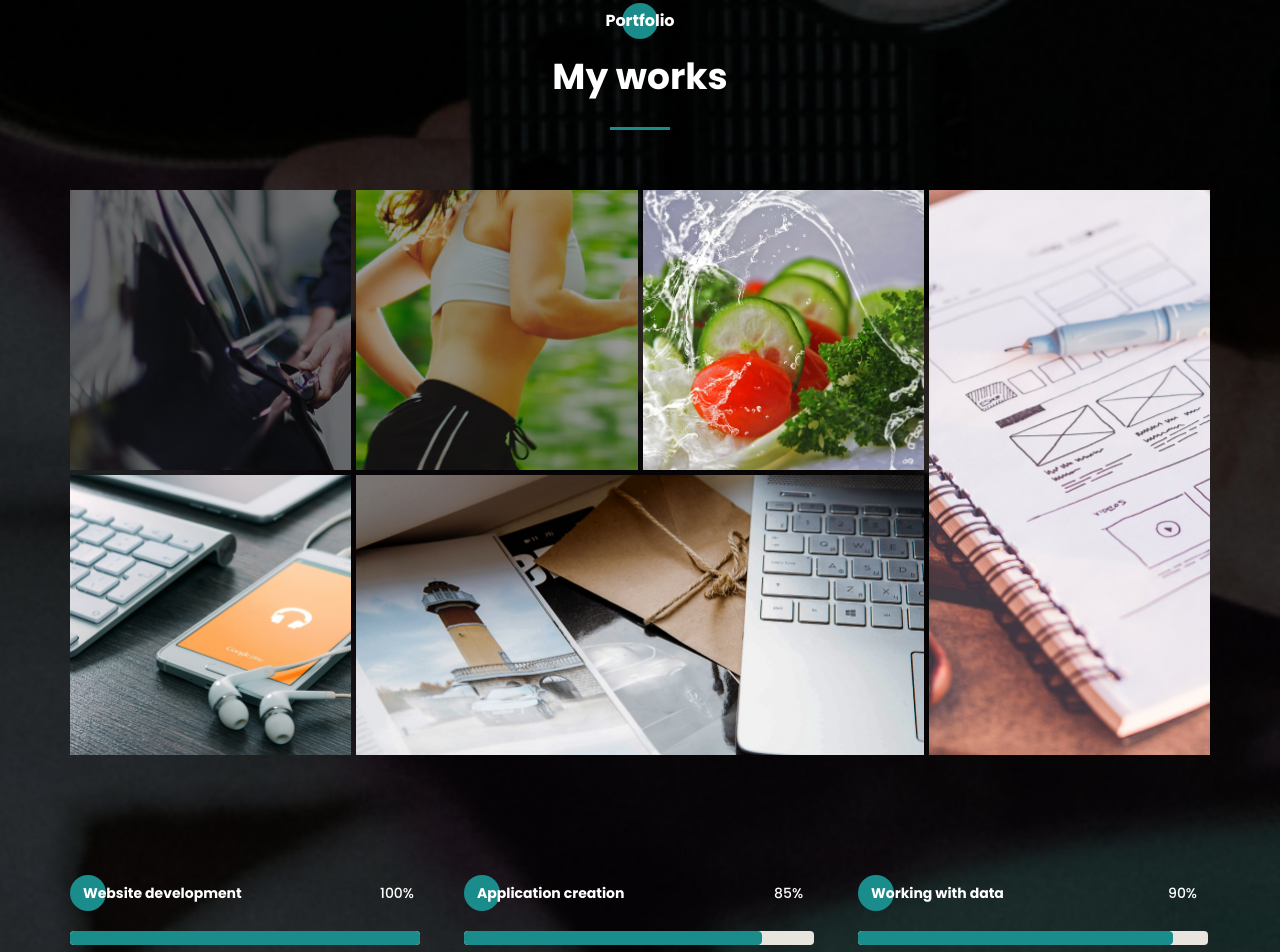
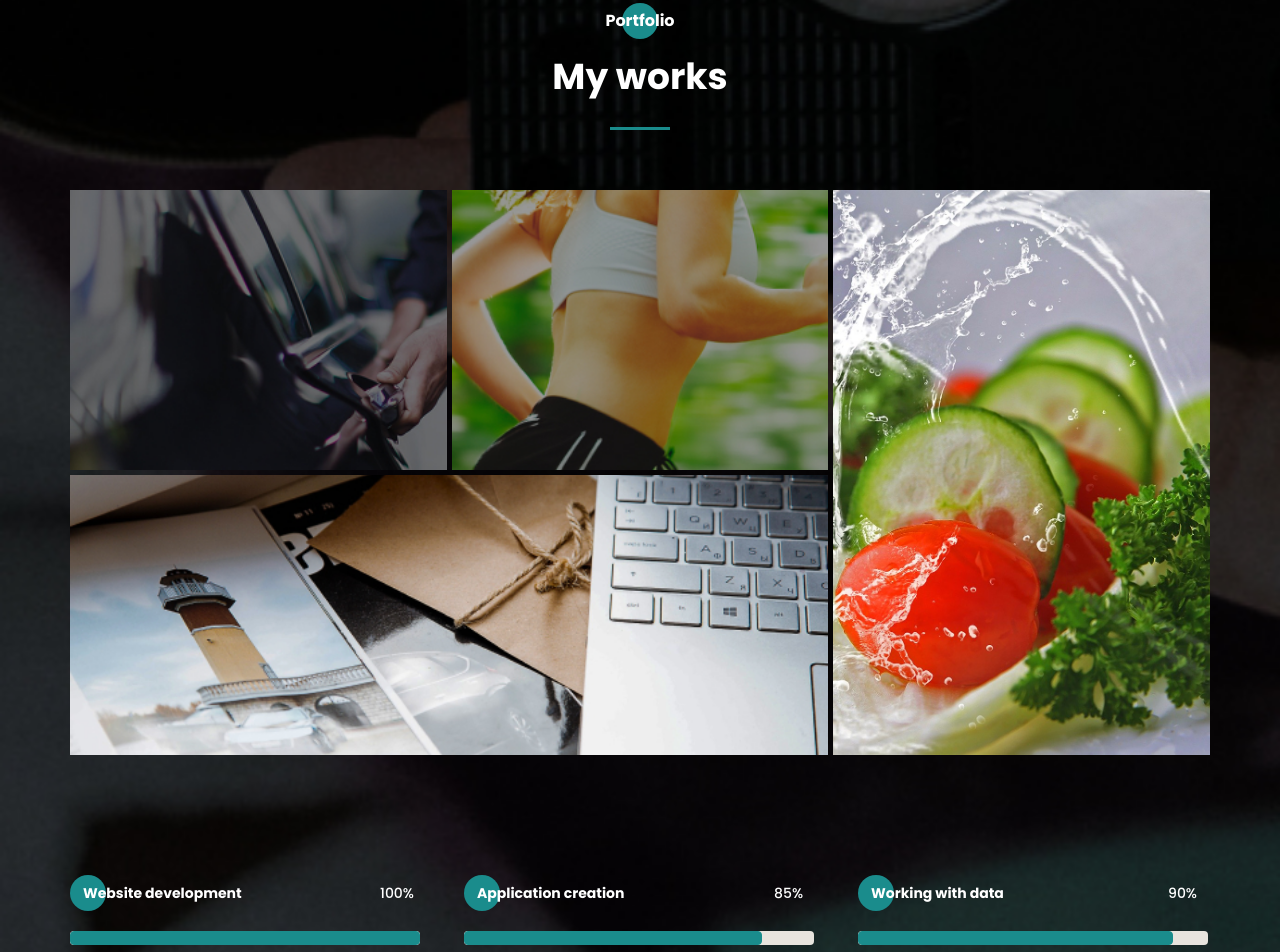
Before and after one commit to taras-polishchuk/portfolio-page, a website: page src/index.html in a window 1280 px wide. Shown: the part 3152-4104 px from the top of the page. Drawn offline with nearby package versions, Linux system fonts and the light colour scheme; files that its build step writes are made by us from their sources; files whose address does not match are found by name.

Commit message:
chached portfolio secction

```diff
--- a/src/index.html
+++ b/src/index.html
@@ -292,17 +292,11 @@
                     <a href="pulse" class="portfolio__item">
                         <img src="img/works/pulse.jpg" alt="pulse">
                     </a>
-                    <a href="food" class="portfolio__item">
+                    <a href="food" class="portfolio__item vertical">
                         <img src="img/works/vegy.jpeg" alt="food">
                     </a>
-                    <a href="https://github.com/taras-polishchuk" target="_blank" class="portfolio__item vertical">
-                        <img src="img/works/plans.jpg" alt="plans">
-                    </a>
-                    <a href="#" class="portfolio__item">
-                        <img src="img/works/ipad.jpg" alt="ipad">
-                    </a>
-                    <a href="#" class="portfolio__item horizontal">
-                        <img src="img/works/mac.jpg" alt="mac">
+                    <a href="https://github.com/taras-polishchuk" target="_blank" class="portfolio__item horizontal">
+                        <img src="img/works/mac.jpg" alt="github">
                     </a>
                 </div>
                 <div class="progress">
--- a/src/sass/blocks/_portfolio.scss
+++ b/src/sass/blocks/_portfolio.scss
@@ -3,16 +3,16 @@
     &__wrapper {
         padding-top: 60px;
         display: grid;
-        grid-template-columns: repeat(4, 1fr);
+        grid-template-columns: repeat(3, 1fr);
         grid-row: repeat(2, 280px);
         grid-auto-rows: 280px;
         gap: 5px;
         .vertical {
             grid-row: 1 / 3;
-            grid-column: 4 / 5;
+            grid-column: 3 / 4;
         }
         .horizontal {
-            grid-column: 2 / 4;
+            grid-column: 1 / 3;
             grid-row: 2 / 3;
         }
     }
```
Also changed, not shown: dist/css/style.min.css, dist/index.html.
